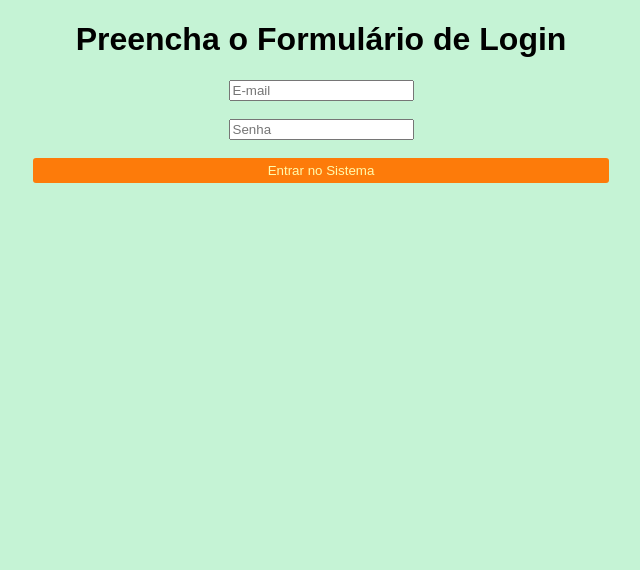
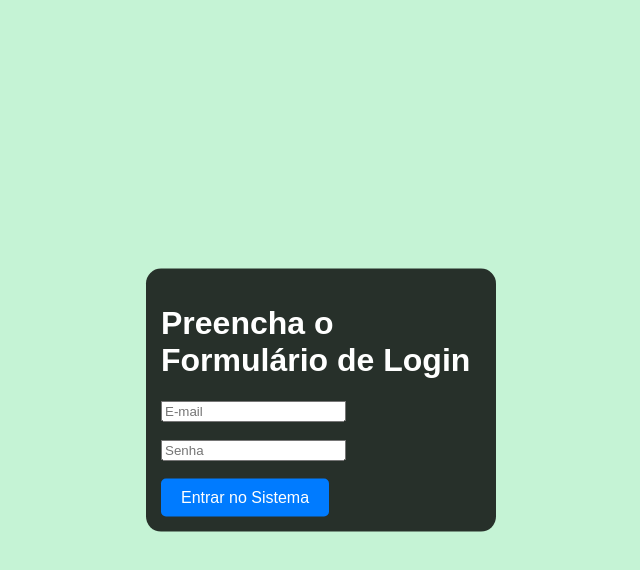
Before and after one commit to viniciussolique39/PTAC---TRABALHO-FINAL, a Next.js app: page / in a window 1280 px wide. Shown: the top 570 px of the page, without its empty margins (319-959 px from the left). Built offline with nearby package versions, Linux system fonts and the light colour scheme.

Commit message:
Estilização Mudanças

```diff
--- a/src/app/globals.css
+++ b/src/app/globals.css
@@ -6,32 +6,80 @@ body {
 }
 
 .conteiner{
-    text-align: center;
-    margin-bottom: 20px;
-    margin-bottom: 20px;
-    display: block;
-    font-weight: bold;
-    margin-bottom: 5px;
-    text-align: center;
 
-
+    color:white;
+    position: absolute;
+    top: 50%;
+    left: 50%;
+    transform: translate(-50%, -50%);
+    background-color:rgba(0, 0, 0,0.8);
+    padding: 15px;
+    border-radius: 15px;
+    width:25%;
 
 }
 
+fieldset{
+    border:3px solid dodgerblue;
+}
+
+legend{
+    border: 1px solid dodgerblue;
+    padding: 10px;
+    text-align: center;
+    background-color: dodgerblue ;
+   border-radius: 8px;
+}
+
+.inputBox{
+    position:relative;
+}
+
+.inputUser{
+
+    background: none;
+    border: none;
+    border-bottom: 1px solid white;
+    outline: none;
+    color: white;
+    font-size: 15px;
+    width: 100%;
+}
+
+.labelInput{
+    position: absolute;
+    top: 0px;
+    left: 0px;
+    pointer-events: none;
+    transition: .5s;
+}
+
+.inputUser:focus ~ .labelInput,
+.inputUser:valid ~ .labelInput{
+
+top: -20px;
+font-size: 12px;
+color: dodgerblue;
+
+}
 
 .botao{
-    text-align: center;
-    width: 45%;
-    padding: 5px;
-    background-color: #fd7b0a;
-    color: #fffaad;
+    display: inline-block;
+    padding: 10px 20px;
+    background-color: #007bff;
+    color: #fff;
     border: none;
-    border-radius: 3px;
+    border-radius: 5px;
     cursor: pointer;
+    font-size: 16px;
+    transition: background-color 0.3s ease;
 }
 
-.asus{
-    text-align: center;
-    margin-top: 18px;
+.botao:hover {
+    background-color: #0056b3;
+}
 
+.botao:disabled{
+    background-color: #ccc;
+  cursor: not-allowed;
 }
```
